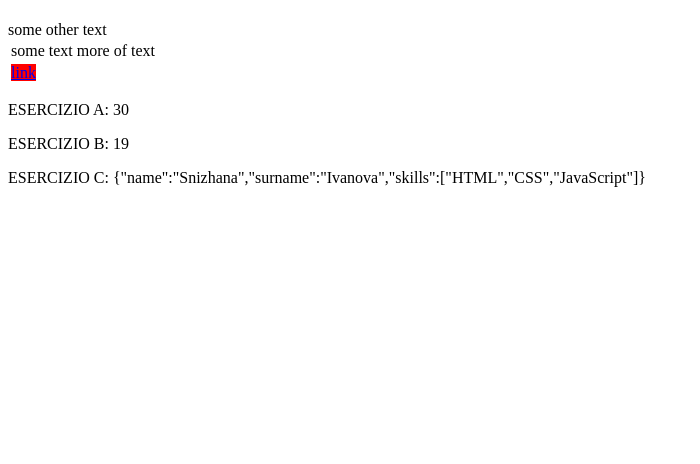
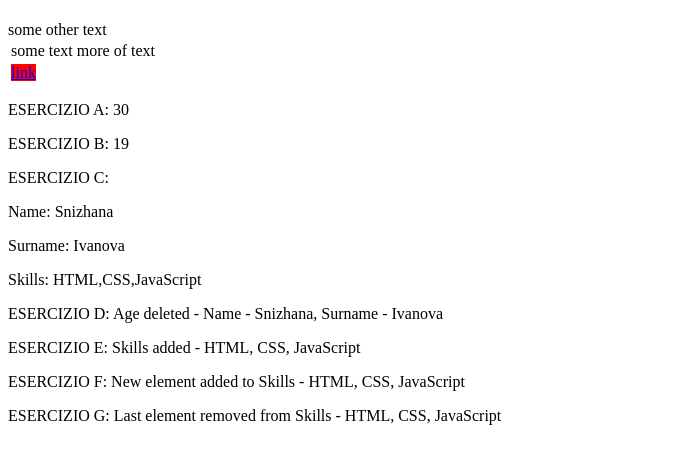
Before and after one commit to SnIvanova/13.11-progetto-finale, a plain HTML site: page index.HTML in a window 1280 px wide. Shown: the whole page, without its empty margins (0-700 px from the left). Drawn offline with Linux system fonts and the light colour scheme.

Commit message:
Update index.HTML

```diff
--- a/index.HTML
+++ b/index.HTML
@@ -44,7 +44,14 @@
     const exerciseResultsDiv = document.querySelector('#exerciseResults');
     exerciseResultsDiv.innerHTML += `<p>ESERCIZIO A: ${sum}</p>`;
     exerciseResultsDiv.innerHTML += `<p>ESERCIZIO B: ${random}</p>`;
-    exerciseResultsDiv.innerHTML += `<p>ESERCIZIO C: ${JSON.stringify(me)}</p>`;
+    exerciseResultsDiv.innerHTML += `<p>ESERCIZIO C:</p>`;
+    for (let prop in me) {
+    exerciseResultsDiv.innerHTML += `<p>${prop.charAt(0).toUpperCase() + prop.slice(1)}: ${me[prop]}</p>`;
+    }
+    exerciseResultsDiv.innerHTML += `<p>ESERCIZIO D: Age deleted - Name - ${me.name}, Surname - ${me.surname}</p>`;
+    exerciseResultsDiv.innerHTML += `<p>ESERCIZIO E: Skills added - ${me.skills.join(', ')}</p>`;
+    exerciseResultsDiv.innerHTML += `<p>ESERCIZIO F: New element added to Skills - ${me.skills.join(', ')}</p>`;
+    exerciseResultsDiv.innerHTML += `<p>ESERCIZIO G: Last element removed from Skills - ${me.skills.join(', ')}</p>`;
 </script>
 
 
```
